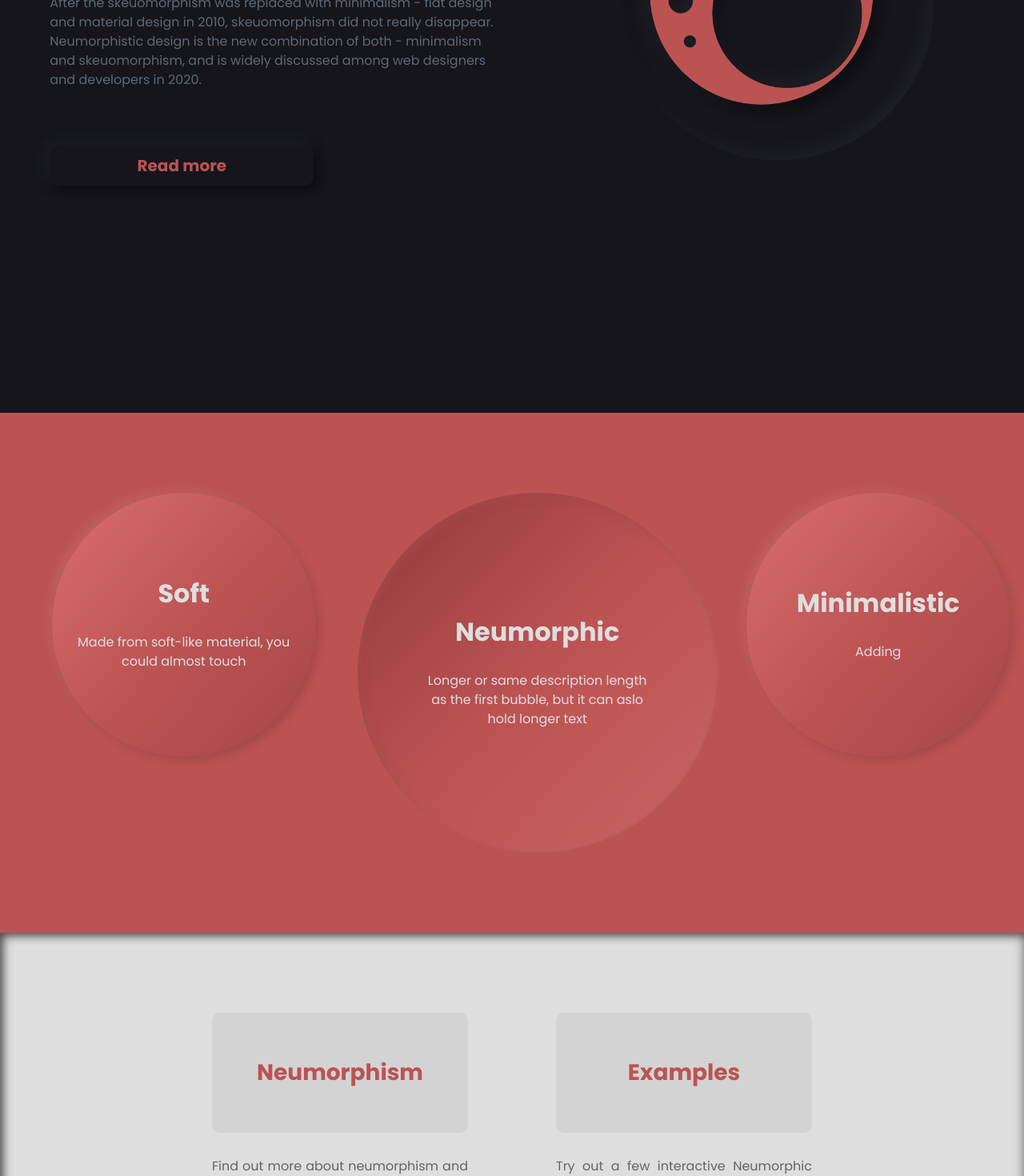
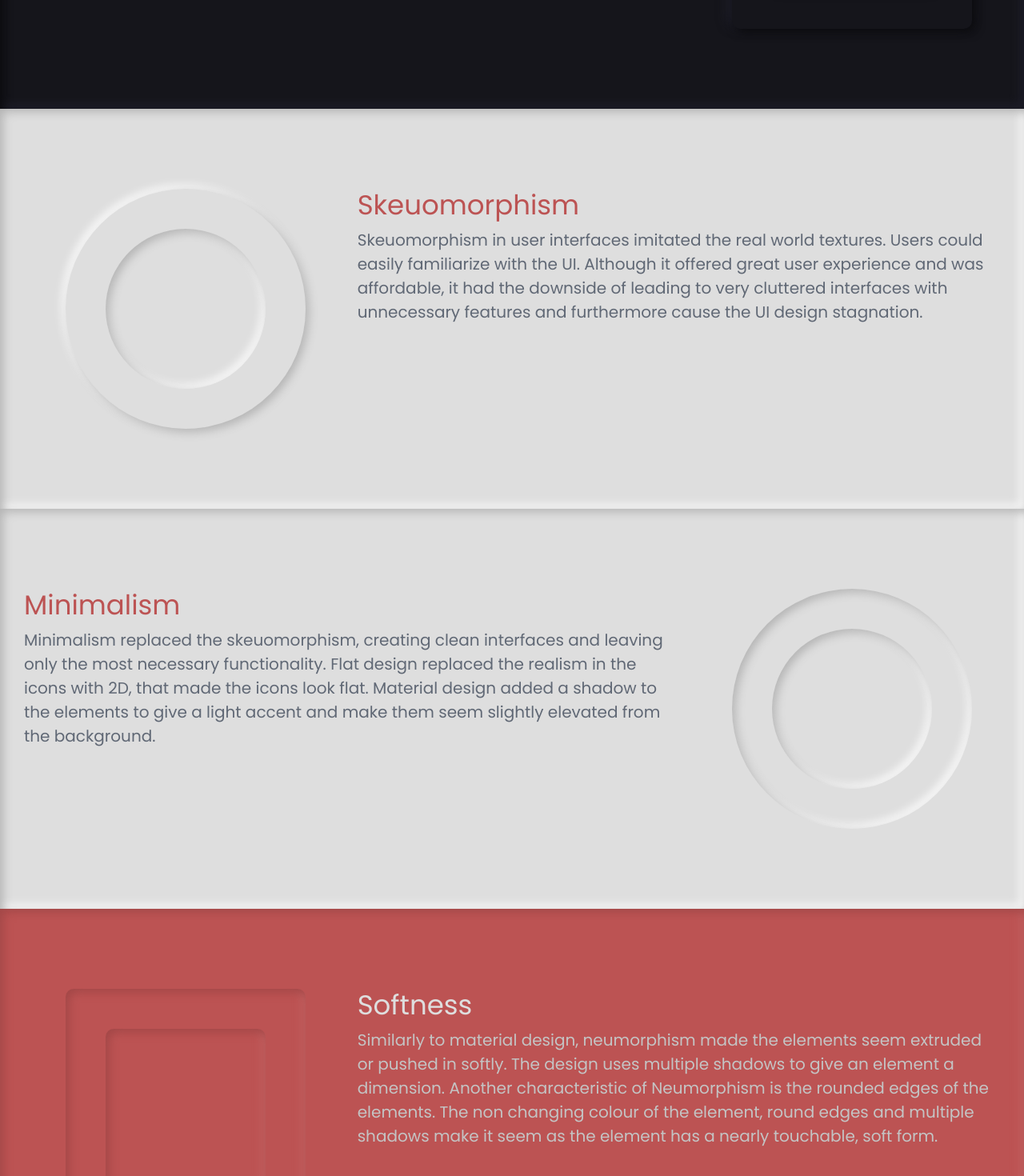
Before and after one commit to yoseychan/luunaro, a Vue app: page /Neumorphism in a window 1280 px wide. Shown: the part 440-1910 px from the top of the page at 80% size. Built offline with nearby package versions, Linux system fonts and the light colour scheme; a web font is replaced by a local one.

Commit message:
minor fixes

```diff
--- a/src/components/Footer.vue
+++ b/src/components/Footer.vue
@@ -5,18 +5,18 @@
                 <div class="left">
                     <p>More information available at:</p>
                     <ul class="ficons">
-                        <li><a href="#" target="_blank"><i class="fab fa-figma"></i></a></li>
-                        <li><a href="#" target="_blank"><i class="fab fa-youtube"></i></a></li>
+                        <li><a href="#"><i class="fab fa-figma"></i></a></li>
+                        <li><a href="https://www.youtube.com/watch?v=tAs59fxBDSU" target="_blank"><i class="fab fa-youtube"></i></a></li>
                         <li><a href="https://github.com/yoseychan/luunaro" target="_blank"><i class="fab fa-github"></i></a></li>
-                        <li><a href="#" target="_blank"><i class="fab fa-medium-m"></i></a></li>
-                        <li><a href="#" target="_blank"><i class="fab fa-dribbble"></i></a></li>
+                        <li><a href="https://uxdesign.cc/neumorphism-in-user-interfaces-b47cef3bf3a6" target="_blank"><i class="fab fa-medium-m"></i></a></li>
+                        <li><a href="https://dribbble.com/tags/softui" target="_blank"><i class="fab fa-dribbble"></i></a></li>
                     </ul>
                 </div>
 
                 <div class="right fnav">
-                    <router-link to="/">Home</router-link> |
+                    <router-link to="/" replace>Home</router-link> |
                     <router-link to="/neumorphism">Neumorphism</router-link> |
-                    <router-link to="/example">Examples</router-link> |
+                    <router-link to="/examples">Examples</router-link> |
                     <a class="disabled">Usability</a> |
                     <router-link to="/about">About</router-link>
                 </div>
--- a/src/router/index.js
+++ b/src/router/index.js
@@ -4,7 +4,10 @@ import Home from '../views/Home.vue'
 
 Vue.use(VueRouter)
 
-  const routes = [
+
+const router = new VueRouter({
+    mode: 'history',
+    routes: [
         {
             path: '/',
             name: 'Home',
@@ -29,12 +32,11 @@ Vue.use(VueRouter)
             path: '/about',
             name: 'About',
             component: () => import(/* webpackChunkName: "about" */ '../views/About.vue')
-  },
-
-]
-
-const router = new VueRouter({
-  routes
+        }
+    ],
+    scrollBehavior() {
+        return { x: 0, y: 0}
+    }
 })
 
 export default router
--- a/src/views/About.vue
+++ b/src/views/About.vue
@@ -13,6 +13,8 @@
     </div>
     <div class="row justify-content-center">
         <p class="col-xl-8">
+            Luunaro.com offers its own <a href="https://www.figma.com/proto/9W9TLv1w2PWI55XMzDP4jo/Major-project?node-id=13%3A15&scaling=min-zoom" target="_blank">styleguide</a>
+            that contains all the elements and their styling used for the project.
 
         </p>
     </div>
@@ -28,9 +30,21 @@ h1 {
 
 }
 p {
+    margin-top: 30px;
     text-align: justify;
     font-size: 20px;
     color: #606875;
+    a {
+        color: #BC5353;
+        transition: .6s;
+    }
+    a:hover {
+        color: #926d8c;
+        text-decoration: none;
+    }
+}
+.container {
+    min-height: 800px;
 }
 
 </style>
--- a/src/views/Home.vue
+++ b/src/views/Home.vue
@@ -27,13 +27,13 @@
             <div class="col-xl-4">
                 <div class="bubble b2">
                     <h2>Neumorphic</h2>
-                    <p>Longer or same description length as the first bubble, but it can aslo hold longer text</p>
+                    <p>Revivng the skeuomorphism and improving it with new proven values of minimalism</p>
                 </div>
             </div>
             <div class="col-xl-3">
                 <div class="bubble b1">
-                    <h2>Minimalistic</h2>
-                    <p>Adding </p>
+                    <h2>Realistic</h2>
+                    <p>Adding back the realism feeling that was once lost with skeuomorphism</p>
                 </div>
             </div>
         </div>
@@ -68,7 +68,7 @@
                     <h3>Usability</h3>
                 </div>
                 <div class="text">
-                    <p>List of recommendations, pros and cons of Neumorphic design.</p>
+                    <p>List of recommendations on how to use the neumorphic design effectively and its pros and cons.</p>
                 </div>
                 <div class="buttn neu-light-inv disabled">
                     <router-link to="/">Coming soon</router-link>
--- a/src/views/Neumorphism.vue
+++ b/src/views/Neumorphism.vue
@@ -5,7 +5,7 @@
                 <div class="col-xl-8">
                     <h1>About Neumorphism</h1>
                     <p>
-                        Neumorphism combines characteristics of both skeuomorphism and minimalism.
+                        Neumorphism combines characteristics of both skeuomorphism and material design.
                         It mainly uses shadows to make the elements seem to be softly extruded from the background.
                     </p>
                 </div>
@@ -25,7 +25,10 @@
                 </div>
                 <div class="col-xl-8">
                     <h2>Skeuomorphism</h2>
-                    <p>text text text pragraph text text text</p>
+                    <p>Skeuomorphism in user interfaces imitated the real world textures. Users could easily familiarize with the UI.
+                         Although it offered great user experience and was affordable,
+                         it had the downside of leading to very cluttered interfaces with unnecessary features and furthermore cause the UI design stagnation.
+                    </p>
                 </div>
             </div>
         </div>
@@ -33,7 +36,9 @@
             <div class="container row justify-content-between">
                 <div class="col-xl-8">
                     <h2>Minimalism</h2>
-                    <p>text text text pragraph text text text</p>
+                    <p>Minimalism replaced the skeuomorphism, creating clean interfaces and leaving only the most necessary functionality.
+                         Flat design replaced the realism in the icons with 2D, that made the icons look flat.
+                         Material design added a shadow to the elements to give a light accent and make them seem slightly elevated from the background.</p>
                 </div>
                 <div class="col-xl-3 orn">
                     <div class="shape circle neu-light-inv">
@@ -50,8 +55,11 @@
                     </div>
                 </div>
                 <div class="col-xl-8">
-                    <h2>Heading</h2>
-                    <p>text text text pragraph text text text</p>
+                    <h2>Softness</h2>
+                    <p>Similarly to material design, neumorphism made the elements seem extruded or pushed in softly. The design uses multiple shadows to give an element a dimension.
+                         Another characteristic of Neumorphism is the rounded edges of the elements.
+                         The non changing colour of the element, round edges and multiple shadows make it seem as the element has a nearly touchable, soft form.
+                    </p>
                 </div>
             </div>
         </div>
```
Lines whose indentation alone changed are shown as unchanged.
